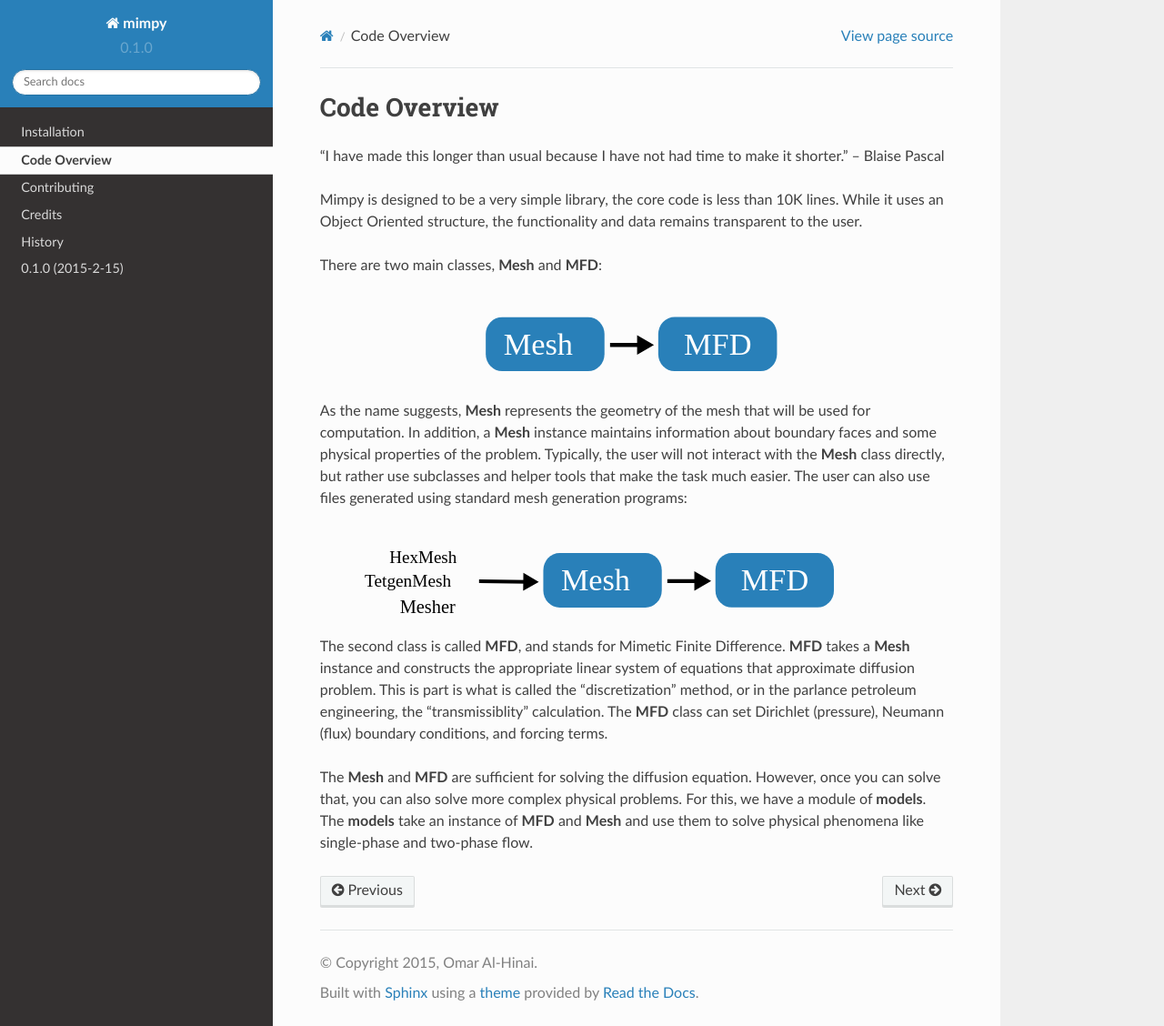
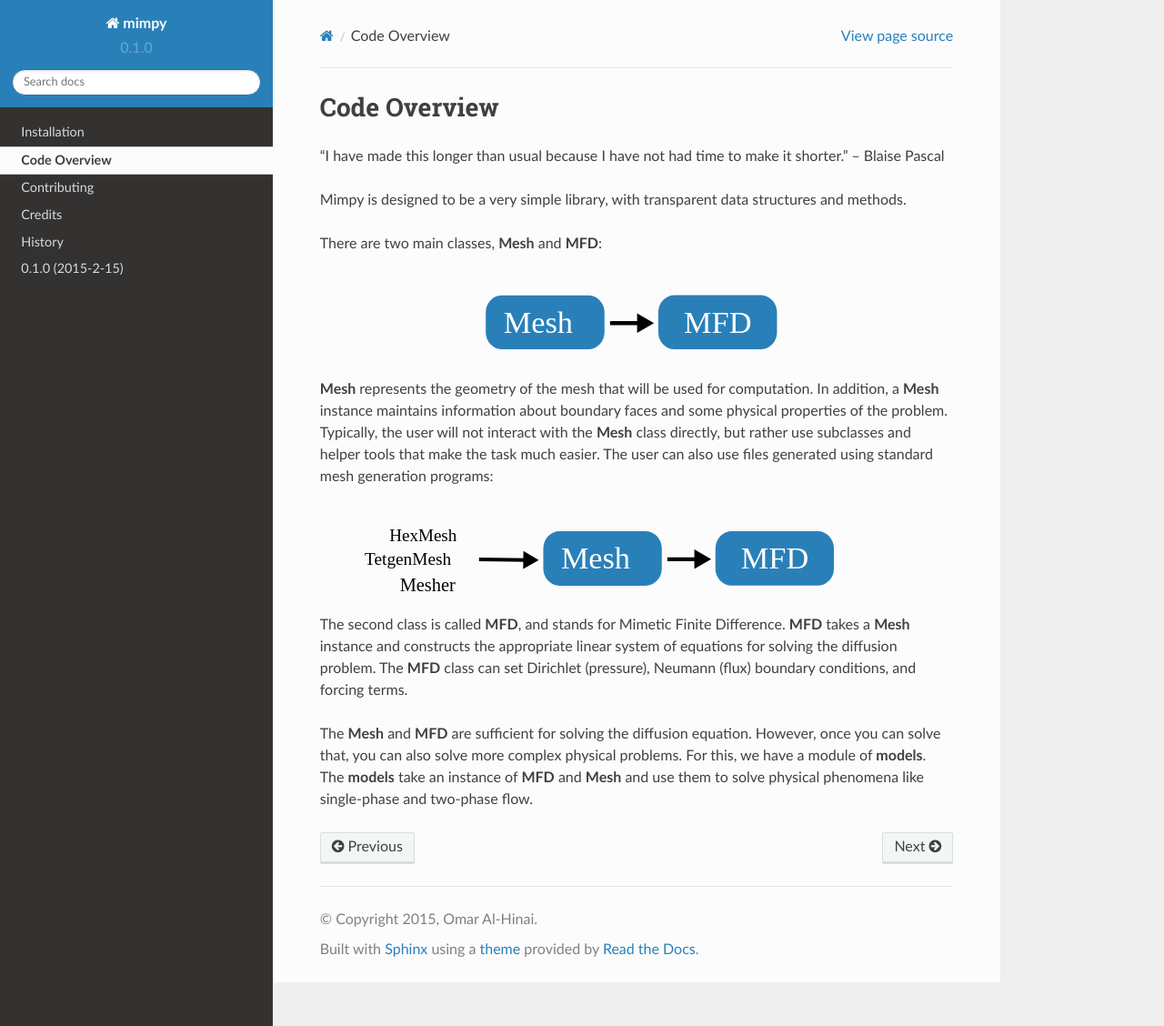
Before and after one commit to ohinai/mimpy, a Sphinx documentation site: the page built from docs/codeoverview.rst, in a window 1280 px wide and 1128 px high. Shown: the whole window at 91% size. Built offline with Sphinx 7.4.7 and the Read the Docs theme 2.0.0, drawn with Linux system fonts in a browser that asks for light colours; pages that are not in the unit, such as notebooks, are missing from menus; the version number is read from the project's files by our own code.

Commit message:
updated overview

```diff
--- a/docs/codeoverview.rst
+++ b/docs/codeoverview.rst
@@ -6,10 +6,8 @@ Code Overview
 "I have made this longer than usual because I have not had time to make it shorter."
 -- Blaise Pascal
 
-Mimpy is designed to be a very simple library, the core code is
-less than 10K lines. While it uses an Object Oriented structure, the functionality
-and data remains transparent to the user.
-
+Mimpy is designed to be a very simple library, with transparent data structures and
+methods.
 
 
 There are two main classes, **Mesh** and **MFD**:
@@ -18,7 +16,7 @@ There are two main classes, **Mesh** and **MFD**:
    :align: center
 
 
-As the name suggests, **Mesh** represents the geometry of the mesh that will be used for computation.
+**Mesh** represents the geometry of the mesh that will be used for computation.
 In addition, a **Mesh** instance maintains information about boundary faces and some physical properties of the problem.
 Typically, the user will not interact with the **Mesh** class directly, but rather use subclasses and helper tools
 that make the task much easier. The user can also use files generated using standard mesh generation programs:
@@ -26,11 +24,8 @@ that make the task much easier. The user can also use files generated using stan
 .. image:: mesh_sources.svg
    :align: center
 
-
-
 The second class is called **MFD**, and stands for Mimetic Finite Difference. **MFD** takes a **Mesh** instance
-and constructs the appropriate linear system of equations that approximate diffusion problem. This is part is what
-is called the "discretization" method, or in the parlance petroleum engineering, the "transmissiblity" calculation.
+and constructs the appropriate linear system of equations for solving the diffusion problem.
 The **MFD** class can set Dirichlet (pressure), Neumann (flux) boundary conditions, and forcing terms.
 
 The **Mesh** and **MFD** are sufficient for solving the diffusion equation. However, once you can solve that, you can
```
